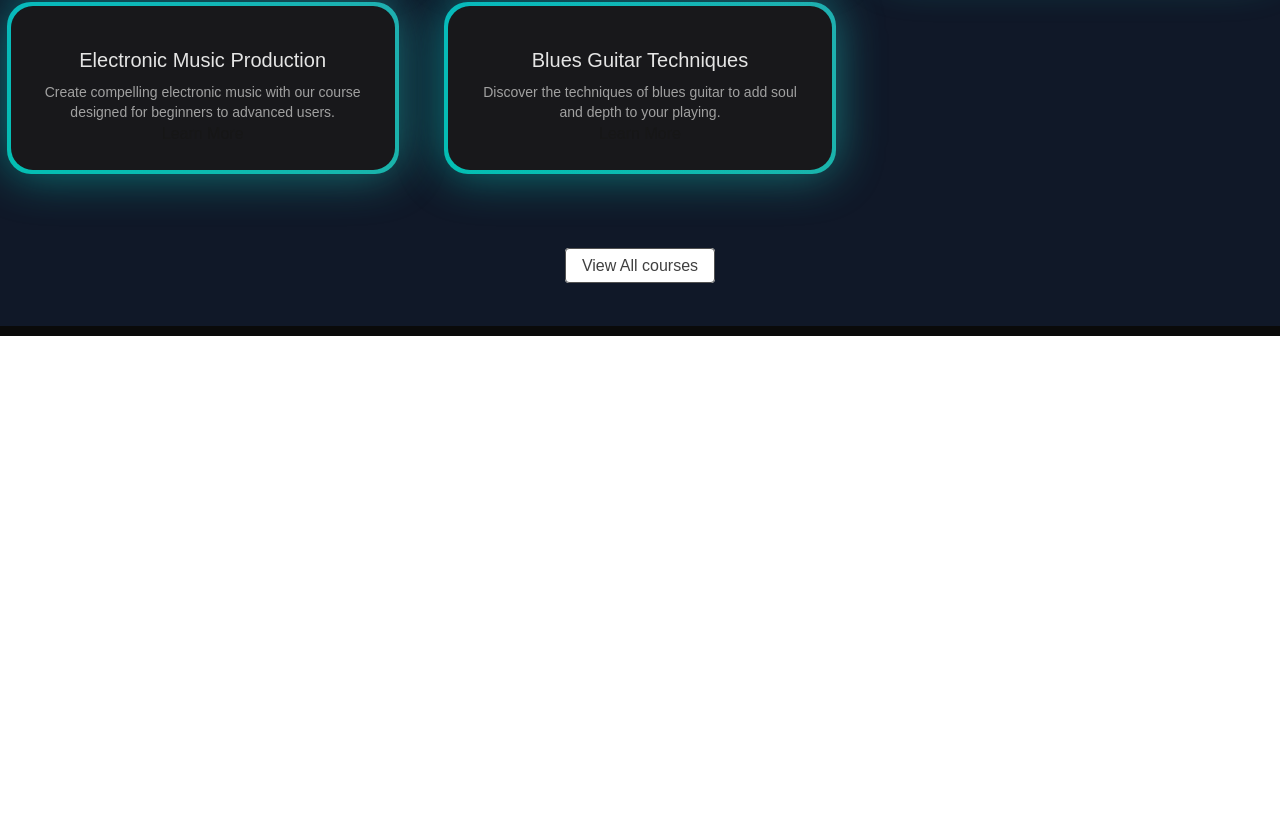
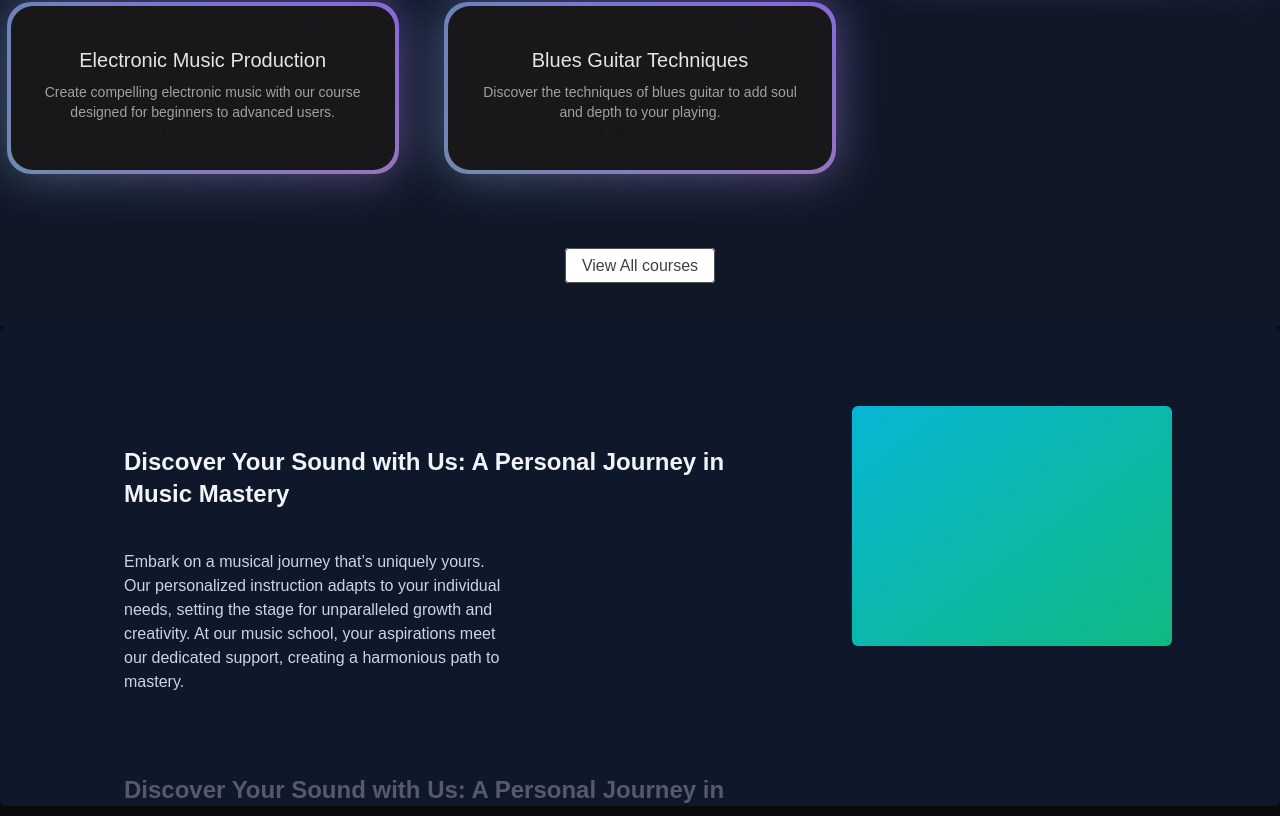
Before and after one commit to AnilKumt/musix, a Next.js app: page / in a window 1280 px wide. Shown: the part 1064-1880 px from the top of the page. Before the commit the page ends 1400 px from the top, so only its background shows below. Built offline with nearby package versions, Linux system fonts and the light colour scheme.

Commit message:
completed sticky scroll

```diff
--- a/src/app/page.tsx
+++ b/src/app/page.tsx
@@ -1,5 +1,6 @@
 import FeaturedCourses from "@/components/FeaturedCourses";
 import HeroSection from "@/components/HeroSection";
+import WhyChooseUs from "@/components/WhyChooseUs";
 
 
 export default function Home() {
@@ -9,6 +10,7 @@
       <h1 className="text-4xl text-center text-white">MUSIC WORLD</h1>
       <HeroSection/>
       <FeaturedCourses/>
+      <WhyChooseUs/>
     </main>
   );
 }
--- /dev/null
+++ b/src/components/WhyChooseUs.tsx
@@ -0,0 +1,46 @@
+"use client";
+import React from "react";
+import { StickyScroll } from "./ui/sticky-scroll-reveal";
+
+const musicSchoolContent = [
+    {
+      title: 'Discover Your Sound with Us: A Personal Journey in Music Mastery',
+      description:
+        'Embark on a musical journey that’s uniquely yours. Our personalized instruction adapts to your individual needs, setting the stage for unparalleled growth and creativity. At our music school, your aspirations meet our dedicated support, creating a harmonious path to mastery.',
+    },
+    {
+      title: 'Discover Your Sound with Us: A Personal Journey in Music Mastery',
+      description:
+        'Embark on a musical journey that’s uniquely yours. Our personalized instruction adapts to your individual needs, setting the stage for unparalleled growth and creativity. At our music school, your aspirations meet our dedicated support, creating a harmonious path to mastery.',
+    },
+    {
+      title: 'Discover Your Sound with Us: A Personal Journey in Music Mastery',
+      description:
+        'Embark on a musical journey that’s uniquely yours. Our personalized instruction adapts to your individual needs, setting the stage for unparalleled growth and creativity. At our music school, your aspirations meet our dedicated support, creating a harmonious path to mastery.',
+    },
+    {
+      title: 'Live Feedback & Engagement',
+      description:
+        'Immerse yourself in an interactive learning experience where feedback is immediate, just like real-time changes in a collaborative project. This approach enhances your understanding and mastery of music concepts and performance techniques.',
+    },
+    {
+      title: 'Cutting-Edge Curriculum',
+      description:
+        'Our curriculum is continuously updated to include the latest music education trends and technologies, ensuring you’re always learning with the most current and effective methods. Say goodbye to outdated materials and welcome an education that evolves with the industry.',
+    },
+    {
+      title: 'Limitless Learning Opportunities',
+      description:
+        'With our expansive resource library and dynamic course offerings, you’ll never find yourself without something new to explore. Our platform provides continuous opportunities for growth, ensuring your musical skills are always advancing.',
+    },
+  ];
+
+function WhyChooseUs() {
+  return (
+    <div>
+        <StickyScroll content={musicSchoolContent} />
+    </div>
+  )
+}
+
+export default WhyChooseUs
--- /dev/null
+++ b/src/components/ui/sticky-scroll-reveal.tsx
@@ -0,0 +1,112 @@
+"use client";
+import React, { useEffect, useRef, useState } from "react";
+import { useMotionValueEvent, useScroll } from "motion/react";
+import { motion } from "motion/react";
+import { cn } from "@/lib/utils";
+
+export const StickyScroll = ({
+  content,
+  contentClassName,
+}: {
+  content: {
+    title: string;
+    description: string;
+    content?: React.ReactNode | any;
+  }[];
+  contentClassName?: string;
+}) => {
+  const [activeCard, setActiveCard] = React.useState(0);
+  const ref = useRef<any>(null);
+  const { scrollYProgress } = useScroll({
+    // uncomment line 22 and comment line 23 if you DONT want the overflow container and want to have it change on the entire page scroll
+    // target: ref
+    container: ref,
+    offset: ["start start", "end start"],
+  });
+  const cardLength = content.length;
+
+  useMotionValueEvent(scrollYProgress, "change", (latest) => {
+    const cardsBreakpoints = content.map((_, index) => index / cardLength);
+    const closestBreakpointIndex = cardsBreakpoints.reduce(
+      (acc, breakpoint, index) => {
+        const distance = Math.abs(latest - breakpoint);
+        if (distance < Math.abs(latest - cardsBreakpoints[acc])) {
+          return index;
+        }
+        return acc;
+      },
+      0,
+    );
+    setActiveCard(closestBreakpointIndex);
+  });
+
+  const backgroundColors = [
+    "#0f172a", // slate-900
+    "#000000", // black
+    "#171717", // neutral-900
+  ];
+  const linearGradients = [
+    "linear-gradient(to bottom right, #06b6d4, #10b981)", // cyan-500 to emerald-500
+    "linear-gradient(to bottom right, #ec4899, #6366f1)", // pink-500 to indigo-500
+    "linear-gradient(to bottom right, #f97316, #eab308)", // orange-500 to yellow-500
+  ];
+
+  const [backgroundGradient, setBackgroundGradient] = useState(
+    linearGradients[0],
+  );
+
+  useEffect(() => {
+    setBackgroundGradient(linearGradients[activeCard % linearGradients.length]);
+  }, [activeCard]);
+
+  return (
+    <motion.div
+      animate={{
+        backgroundColor: backgroundColors[activeCard % backgroundColors.length],
+      }}
+      className="relative flex h-[30rem] justify-center space-x-10 overflow-y-auto rounded-md p-10"
+      ref={ref}
+    >
+      <div className="div relative flex items-start px-4">
+        <div className="max-w-2xl">
+          {content.map((item, index) => (
+            <div key={item.title + index} className="my-20">
+              <motion.h2
+                initial={{
+                  opacity: 0,
+                }}
+                animate={{
+                  opacity: activeCard === index ? 1 : 0.3,
+                }}
+                className="text-2xl font-bold text-slate-100"
+              >
+                {item.title}
+              </motion.h2>
+              <motion.p
+                initial={{
+                  opacity: 0,
+                }}
+                animate={{
+                  opacity: activeCard === index ? 1 : 0.3,
+                }}
+                className="text-kg mt-10 max-w-sm text-slate-300"
+              >
+                {item.description}
+              </motion.p>
+            </div>
+          ))}
+          <div className="h-40" />
+        </div>
+      </div>
+      <div
+        style={{ background: backgroundGradient }}
+        className={cn(
+          "sticky top-10 hidden h-60 w-80 overflow-hidden rounded-md bg-white lg:block",
+          contentClassName,
+        )}
+      >
+        {content[activeCard].content ?? null}
+      </div>
+    </motion.div>
+  );
+};
```
